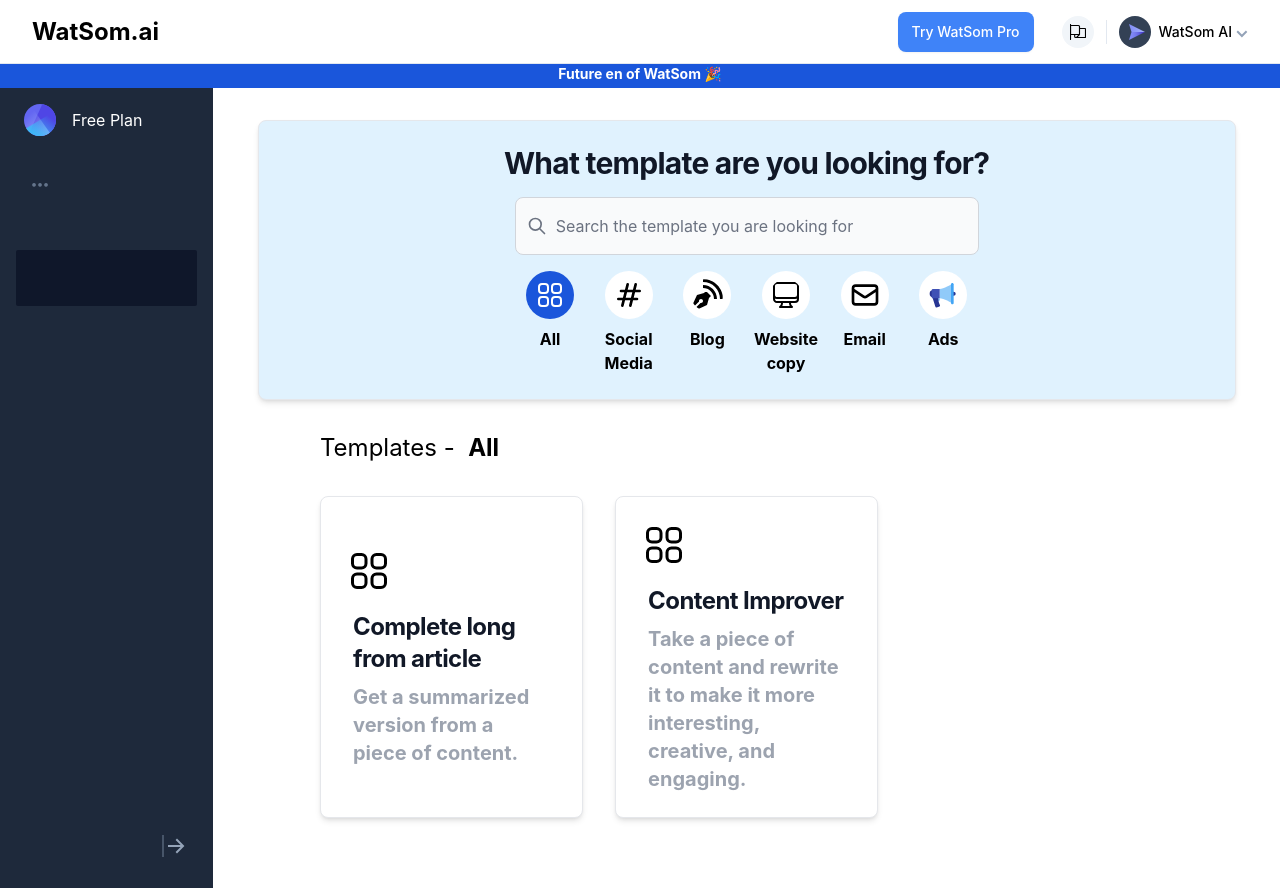
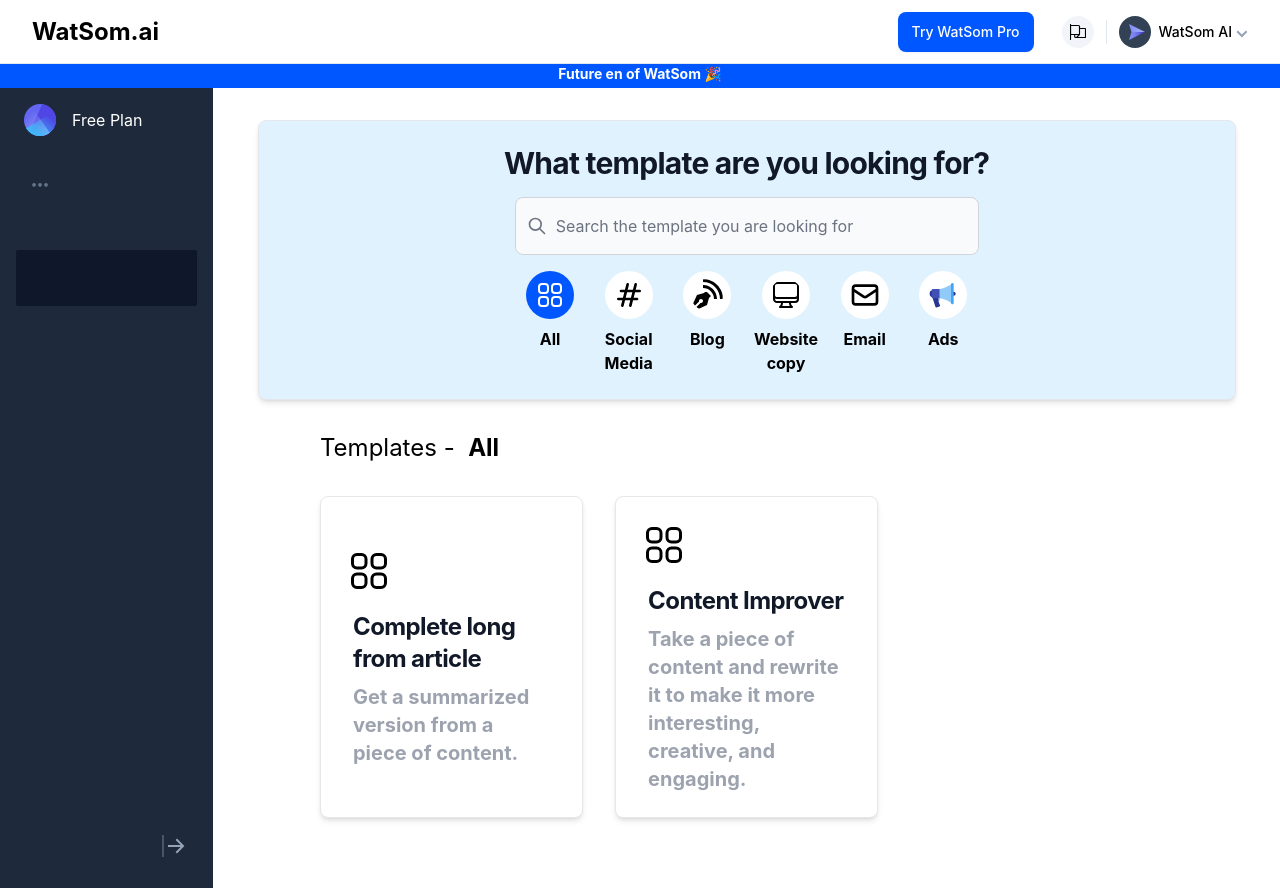
Before and after one commit to AVA-TEK/watsom.ai, a React (Create React App) app: page /template in a window 1280 px wide. Built offline with nearby package versions, Linux system fonts and the light colour scheme; the HTML template or start-up script is replaced by a standard one.

Commit message:
set the site main color palate

```diff
--- a/src/components/Template/Subscription.jsx
+++ b/src/components/Template/Subscription.jsx
@@ -16,7 +16,7 @@
         <>
             <div className="flex items-center pr-4">
                 <div
-                    className="w-full font-medium p-1  text-sm inline-flex items-center justify-center border-2 border-transparent rounded-lg leading-5 shadow-sm transition duration-150 ease-in-out bg-blue-500 hover:!bg-blue-400 text-white cursor-pointer"
+                    className="w-full font-medium p-1  text-sm inline-flex items-center justify-center border-2 border-transparent rounded-lg leading-5 shadow-sm transition duration-150 ease-in-out bg-site_light-100 hover:!bg-site_light-100 text-white cursor-pointer"
                 >
                     <span className="hidden md:block py-1 px-2">Try WatSom Pro</span>
                 </div>
--- a/src/components/Template/TemplateSearch.jsx
+++ b/src/components/Template/TemplateSearch.jsx
@@ -52,42 +52,42 @@
         <div className='grid grid-cols-6 self-center gap-2 w-1/2'>
           <div style={{textAlign: "-webkit-center"}} className="cursor-pointer col-span-1">
             <HiOutlineSquares2X2
-              className={`w-12 h-12 p-2 rounded-full ${icon_active == 0 ? "bg-blue-700 text-white" : "bg-white"}`}
+              className={`w-12 h-12 p-2 rounded-full ${icon_active == 0 ? "bg-site_light-100 text-white" : "bg-white"}`}
               onClick={()=>clickIcon(0)}
             />
             <div className='pt-2 font-bold'>All</div>
           </div>
           <div style={{textAlign: "-webkit-center"}} className="cursor-pointer col-span-1">
             <HiOutlineHashtag
-              className={`w-12 h-12 p-2 rounded-full ${icon_active == 1 ? "bg-blue-700 text-white" : "bg-white"}`}
+              className={`w-12 h-12 p-2 rounded-full ${icon_active == 1 ? "bg-site_light-100 text-white" : "bg-white"}`}
               onClick={()=>clickIcon(1)}
             />
             <div className='pt-2 font-bold'>Social Media</div>
           </div>
           <div style={{textAlign: "-webkit-center"}} className="cursor-pointer col-span-1">
             <ImBlog
-              className={`w-12 h-12 p-2 rounded-full ${icon_active == 2 ? "bg-blue-700 text-white" : "bg-white"}`}
+              className={`w-12 h-12 p-2 rounded-full ${icon_active == 2 ? "bg-site_light-100 text-white" : "bg-white"}`}
               onClick={()=>clickIcon(2)}
             />
             <div className='pt-2 font-bold'>Blog</div>
           </div>
           <div style={{textAlign: "-webkit-center"}} className="cursor-pointer col-span-1">
             <HiOutlineComputerDesktop
-              className={`w-12 h-12 p-2 rounded-full ${icon_active == 3 ? "bg-blue-700 text-white" : "bg-white"}`}
+              className={`w-12 h-12 p-2 rounded-full ${icon_active == 3 ? "bg-site_light-100 text-white" : "bg-white"}`}
               onClick={()=>clickIcon(3)}
             />
             <div className='pt-2 font-bold'>Website copy</div>
           </div>
           <div style={{textAlign: "-webkit-center"}} className="cursor-pointer col-span-1">
             <HiOutlineMail
-              className={`w-12 h-12 p-2 rounded-full ${icon_active == 4 ? "bg-blue-700 text-white" : "bg-white"}`}
+              className={`w-12 h-12 p-2 rounded-full ${icon_active == 4 ? "bg-site_light-100 text-white" : "bg-white"}`}
               onClick={()=>clickIcon(4)}
             />
             <div className='pt-2 font-bold'>Email</div>
           </div>
           <div style={{textAlign: "-webkit-center"}} className="cursor-pointer col-span-1">
             <FcAdvertising
-              className={`w-12 h-12 p-2 rounded-full ${icon_active == 5 ? "bg-blue-700 text-white" : "bg-white"}`}
+              className={`w-12 h-12 p-2 rounded-full ${icon_active == 5 ? "bg-site_light-100 text-white" : "bg-white"}`}
               onClick={()=>clickIcon(5)}
             />
             <div className='pt-2 font-bold'>Ads</div>
--- a/src/pages/template/index.jsx
+++ b/src/pages/template/index.jsx
@@ -12,7 +12,7 @@
       <div>
         <Header />
 
-        <div className='h-6 bg-blue-700 text-white text-center text-sm font-bold w-full'>
+        <div className='h-6 bg-site_light-100 text-white text-center text-sm font-bold w-full'>
           {t("future")} of WatSom 🎉
         </div>
 
--- a/tailwind.config.js
+++ b/tailwind.config.js
@@ -7,7 +7,12 @@
   ],
   important: true,
   theme: {
-    extend: {},
+    extend: {
+      colors: {
+        site_light: {"100":"#0057ff"},
+        site_dark: {"100":"#222"}
+      },
+    },
   },
   plugins: [
     // eslint-disable-next-line global-require
```
